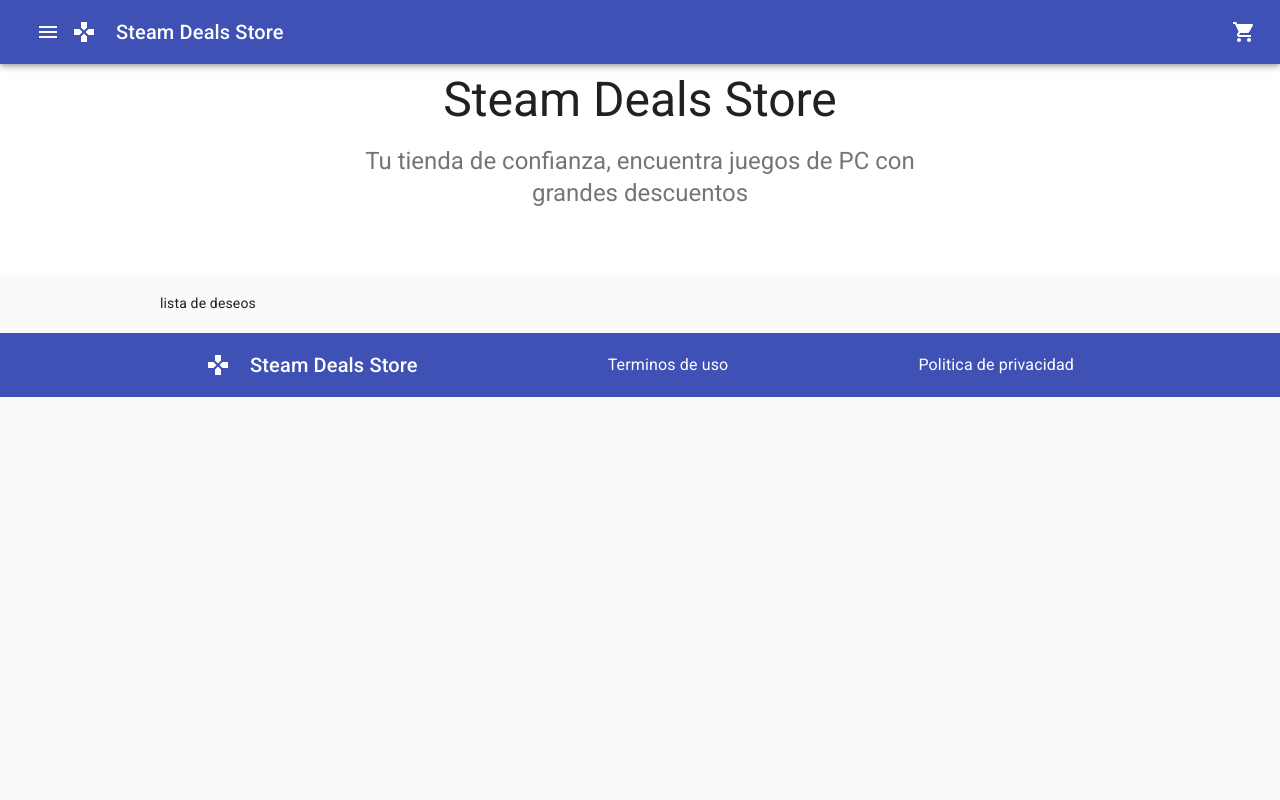
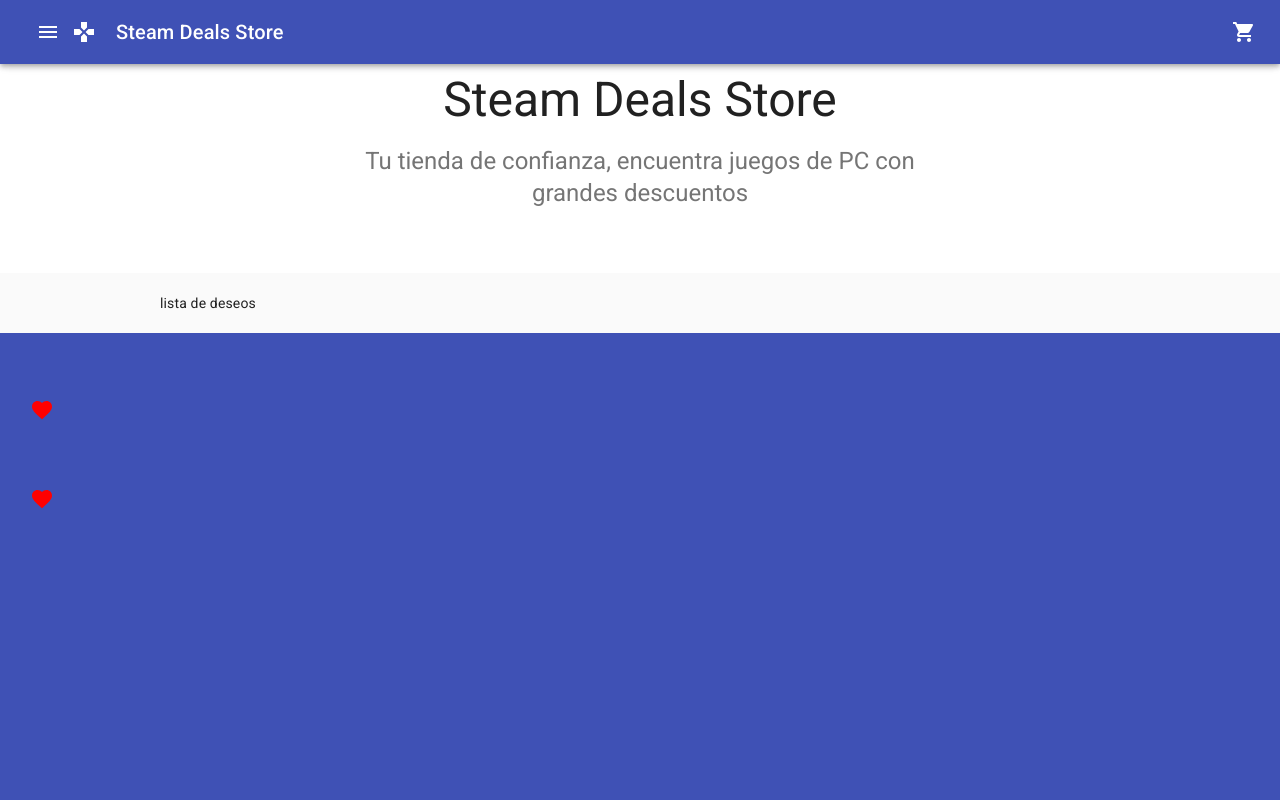
Before and after one commit to marco90202/shopappV1, a React (Create React App) app: page /wishlist in a window 1280 px wide. Shown: the top 800 px of the page. Built offline with nearby package versions, Linux system fonts and the light colour scheme; no server answers; sample sign-in values are in the browser's storage.

Commit message:
cambios en carrito de compras y cards

```diff
--- a/package.json
+++ b/package.json
@@ -15,7 +15,7 @@
     "web-vitals": "^1.1.2"
   },
   "scripts": {
-    "start": "SET NODE_OPTIONS=--openssl-legacy-provider && react-scripts start",
+    "start": "react-scripts start",
     "build": "react-scripts build",
     "test": "react-scripts test",
     "eject": "react-scripts eject"
--- a/src/components/ShoppingCart.jsx
+++ b/src/components/ShoppingCart.jsx
@@ -35,7 +35,7 @@
             Borrar Carrito{" "}
           </Button>
         </Typography>
-        <ul>
+        <ul className={classes.ul}>
           {shopCart.cart.length !== 0 ? (
             shopCart.cart.map((row, index) => (
               <p className={classes.li} key={index}>
--- a/src/components/Wishlist.jsx
+++ b/src/components/Wishlist.jsx
@@ -1,6 +1,8 @@
 import React from "react";
 import useStyles from "../styles";
 import { Container, Typography } from "@material-ui/core";
+
+import FavoriteIcon from "@material-ui/icons/Favorite";
 
 const Wishlist = () => {
   const classes = useStyles();
@@ -28,7 +30,25 @@
           </Typography>
         </Container>
       </div>
-      <Container className={classes.cardGrid} maxWidth="md">lista de deseos</Container>
+      <Container className={classes.cardGrid} maxWidth="md">
+        lista de deseos
+      </Container>
+      <div className={classes.contentBody}>
+        <div className={classes.contentCard}>
+          <div classname={classes.bodyCard}>
+            <FavoriteIcon
+              style={{ color: "red", margin: "30px" }}
+            ></FavoriteIcon>
+            <div></div>
+          </div>
+          <div classname={classes.bodyCard}>
+            <FavoriteIcon
+              style={{ color: "red", margin: "30px" }}
+            ></FavoriteIcon>
+
+          </div>
+        </div>
+      </div>
     </>
   );
 };
--- a/src/index.css
+++ b/src/index.css
@@ -18,6 +18,7 @@
     font-size: 14px;
     color: #212121;
     background-color: #f6f6f6;
+
 }
 
 input {
--- a/src/styles.js
+++ b/src/styles.js
@@ -5,6 +5,7 @@
     backgroundColor: theme.palette.background.paper,
     padding: theme.spacing(8, 0, 6),
     paddingTop: "4.5rem",
+
   },
   dpad: {
     marginRight: "20px",
@@ -22,6 +23,7 @@
   },
   cardMedia: {
     paddingTop: "56.25%",
+    backgroundSize: "contain",
   },
   cardContent: {
     flexGrow: 1,
@@ -29,6 +31,7 @@
   progress: {
     marginLeft: "auto",
     marginRight: "auto",
+    paddingTop: "25px",
   },
   cart: {
     marginLeft: "auto",
@@ -70,6 +73,11 @@
     display: "flex",
     justifyContent: "center",
   },
+
+  ul: {
+    marginTop: "25px",
+  },
+
   li: {
     marginRight: "3rem",
     marginLeft: "1rem",
@@ -77,6 +85,7 @@
     display: "flex",
     justifyContent: "space-between",
     alignItems: "center",
+    margin: "25px 0px",
   },
   p: {
     width: "234px",
@@ -109,10 +118,35 @@
     display: "flex",
     justifyContent: "space-evenly",
     alignItems: "center",
+
   },
   background: {
     backgroundColor: "#5b08a7",
   },
+
+  contentBody: {
+    backgroundColor: "#3f51b5",
+    width: "100%",
+    height: "100vh",
+    display: "flex",
+    // flexDirection: "row",
+    // justifyContent: "center",
+    paddingTop: "35px",
+  },
+
+  contentCard: {
+    width: "80%",
+
+
+   },
+
+  bodyCard: {
+    backgroundColor: "red",
+    width: "75%",
+    height: "20%",
+
+
+  }
 }));
 
 export default useStyles;
```
Also changed, not shown: 1 other file (tests, documents, lock files or other folders).
